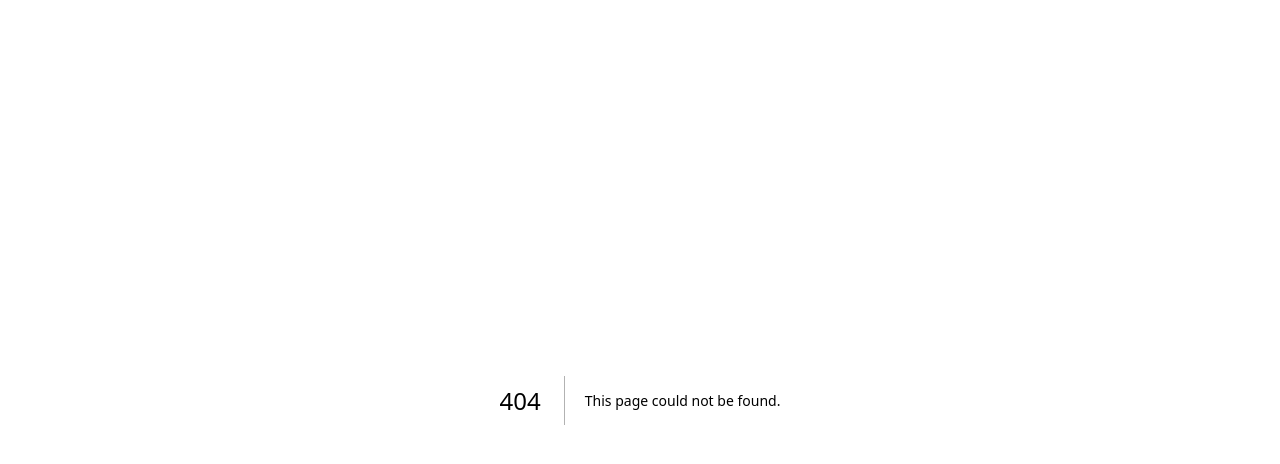
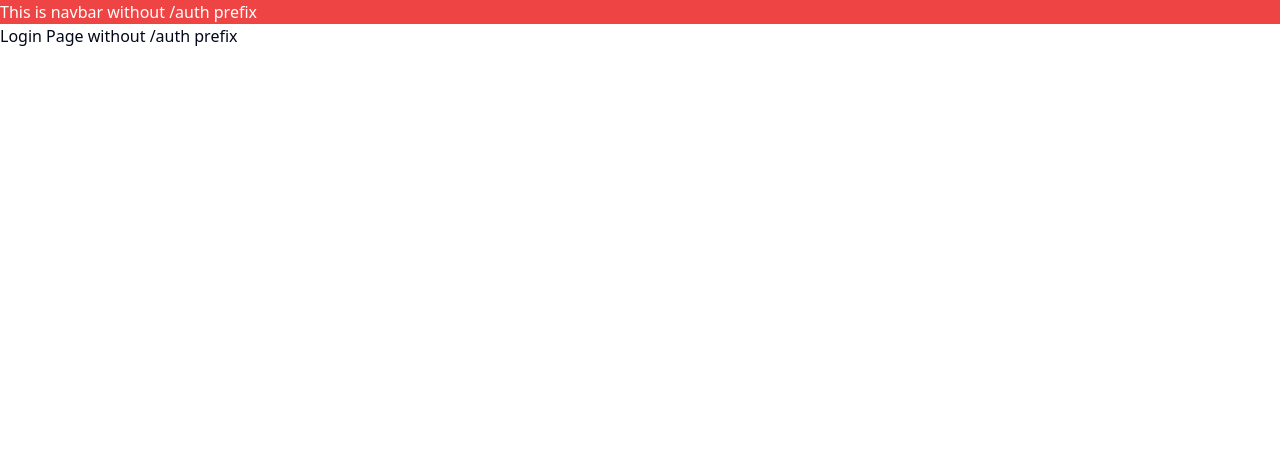
Before and after one commit to gratachu/auth-tutorial, a Next.js app: page /login in a window 1280 px wide. Before the commit this address had no page. Shown: the top 464 px of the page. Built offline with nearby package versions, Linux system fonts and the light colour scheme.

Commit message:
WIP: routing crash course

```diff
--- /dev/null
+++ b/app/(auth)/layout.tsx
@@ -0,0 +1,12 @@
+const AuthLayout = ({ children }: any) => {
+  return (
+    <div>
+      <nav className="bg-red-500 text-white">
+        This is navbar without /auth prefix
+      </nav>
+      {children}
+    </div>
+  )
+}
+
+export default AuthLayout
--- /dev/null
+++ b/app/(auth)/login/page.tsx
@@ -0,0 +1,9 @@
+const LoginPage = () => {
+  return (
+    <div>
+      <h1>Login Page without /auth prefix</h1>
+    </div>
+  );
+}
+
+export default LoginPage
```
